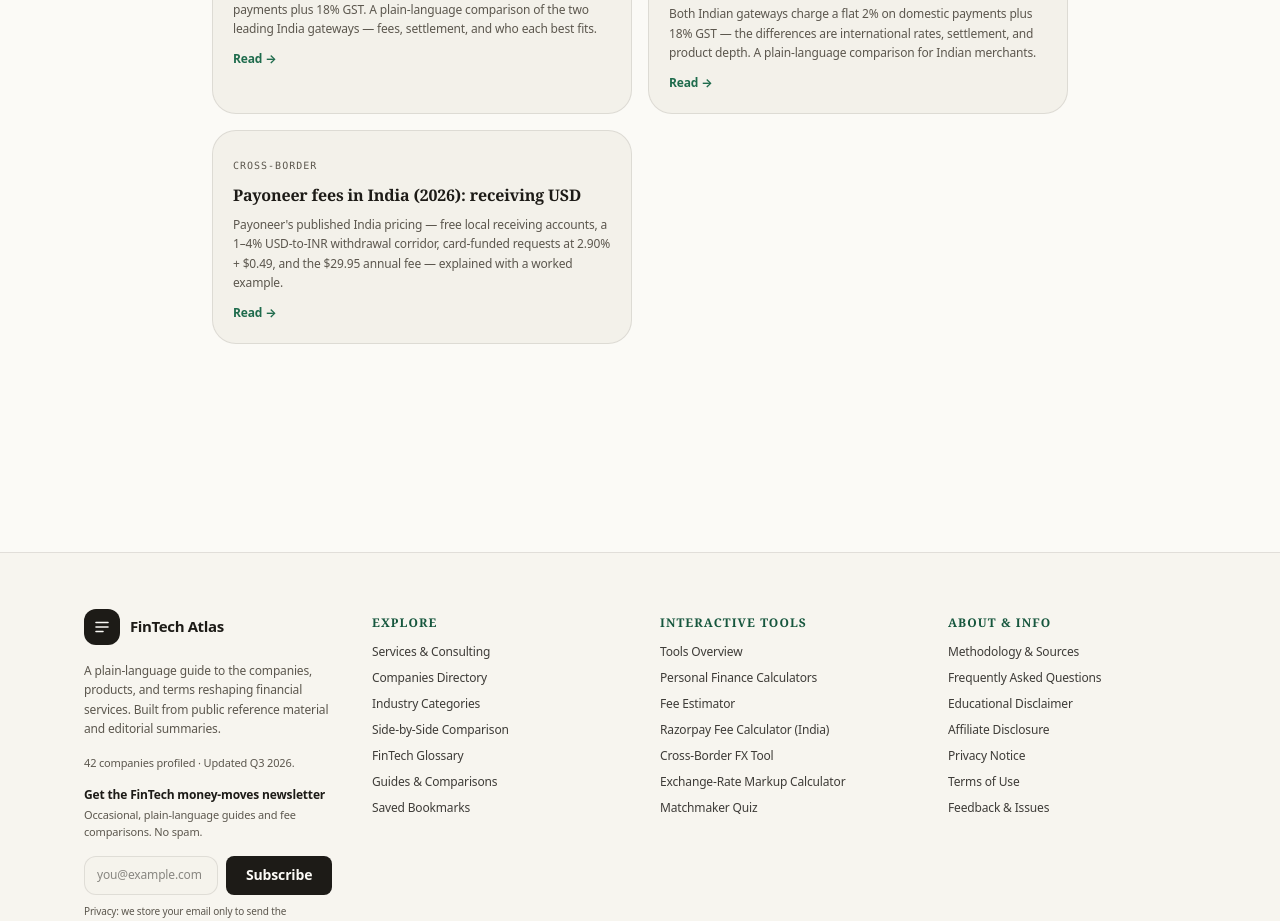
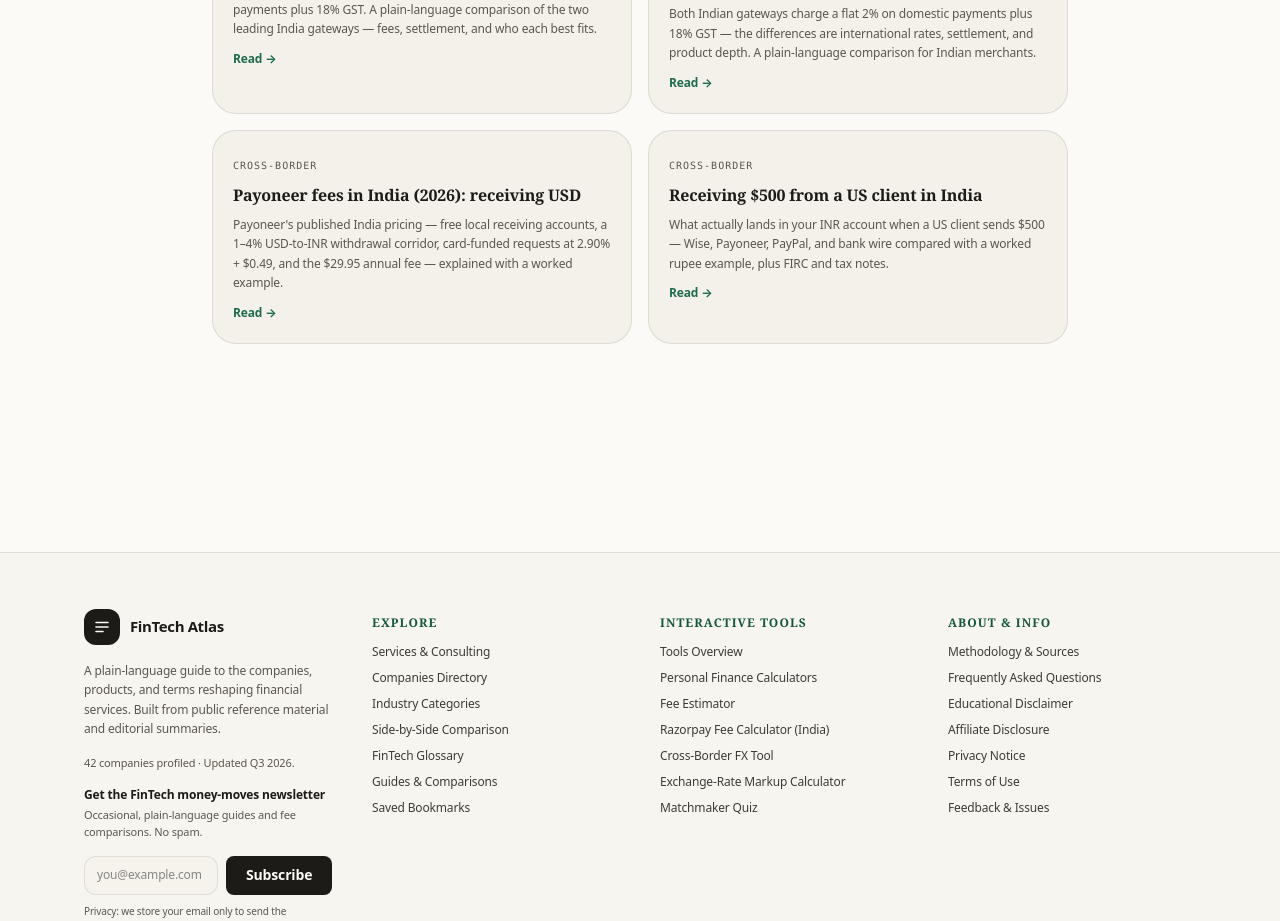
Before and after one commit to Harshit-sehgal/fintech-atlas, a Next.js app: page /articles in a window 1280 px wide. Shown: the part 1560-2481 px from the top of the page. Built offline with nearby package versions, Linux system fonts and the light colour scheme; no server answers.

Commit message:
Month-3 article 17: 'Receiving $500 from a US client in India' — worked ₹-landed table (Wise ≈ ₹41,080 vs PayPal ≈ ₹38,250 at ₹83/USD vintage), FIRC/FEMA/44ADA notes, scenario picks, tool cross-links; RSS 14, sitemap 88, 266 JSON-LD; ISSUES rows refreshed

```diff
--- a/src/data/articles.ts
+++ b/src/data/articles.ts
@@ -954,6 +954,97 @@
       },
     ],
   },
+  {
+    slug: "receiving-500-usd-from-us-client-in-india",
+    title: "Receiving $500 from a US client in India",
+    description:
+      "What actually lands in your INR account when a US client sends $500 — Wise, Payoneer, PayPal, and bank wire compared with a worked rupee example, plus FIRC and tax notes.",
+    publishedAt: "2026-08-04",
+    updatedAt: "2026-08-04",
+    category: "Cross-Border",
+    relatedCompanySlugs: ["wise", "payoneer", "paypal", "revolut"],
+    ctas: [
+      { slug: "wise", label: "Open Wise", placement: "compare-vs" },
+      { slug: "payoneer", label: "Visit Payoneer", placement: "compare-vs" },
+      { slug: "paypal", label: "Visit PayPal", placement: "compare-vs" },
+    ],
+    relatedTool: { href: "/tools/remittance", label: "Estimate transfer costs" },
+    body: [
+      {
+        type: "p",
+        text: "A US client sends you $500. What lands in your INR account depends on the channel they use: the fee the provider takes, the exchange-rate spread, and how long the money takes. At an illustrative ₹83/USD mid-market rate (2026 catalog vintage), the cheapest and the priciest routes differ by roughly ₹2,800 — about 7% of the amount. The short version: Wise is the cheapest and fastest for most freelancers, bank wires hide their cost in the rate, PayPal is the most expensive, and Payoneer wins when the client already pays through marketplace rails.",
+      },
+      {
+        type: "h2",
+        text: "What each channel delivers for $500",
+      },
+      {
+        type: "table",
+        headers: ["Channel", "Upfront fee", "FX markup", "You receive (₹)", "Typical time"],
+        rows: [
+          ["Wise", "≈ $5.10 flat", "0% — mid-market rate", "≈ ₹41,080", "Minutes–hours"],
+          ["Payoneer", "$0 to receive", "1–4% corridor (2% illustrated)", "≈ ₹40,670", "1–2 business days"],
+          ["Bank wire (SWIFT)", "₹850–1,500 incoming + sender's bank fees", "≈ 4.5% corridor", "≈ ₹38,600", "2–5 business days"],
+          ["PayPal", "4.4% + $0.49", "≈ 3.5% FX spread", "≈ ₹38,250", "Instant–1 day"],
+        ],
+      },
+      {
+        type: "h2",
+        text: "Where the differences come from",
+      },
+      {
+        type: "ul",
+        items: [
+          "Wise converts at the mid-market rate and charges a flat upfront fee (≈ 0.5% at this size), so the FX cost is visible before anyone sends anything.",
+          "Payoneer's USD→INR withdrawal spread (1–4%, corridor-dependent) is hidden inside the conversion — check the exact rate in the Fees section before confirming.",
+          "PayPal's 4.4% + $0.49 cross-border fee applies to receiving personal payments from abroad, and its conversion spread sits on top.",
+          "Bank wires look cheap on paper but add double-ended fees (your client's bank + incoming SWIFT charges) plus the bank's FX margin — the classic hidden-markup trap.",
+        ],
+      },
+      {
+        type: "h2",
+        text: "FIRC, records, and tax",
+      },
+      {
+        type: "p",
+        text: "A $500 inward remittance arrives through the banking channel and is recorded under FEMA like any other foreign receipt. For amounts this small, your bank's credit advice is the practical record — you can request a formal Foreign Inward Remittance Certificate (FIRC) from your branch whenever you need one for tax or documentation purposes.",
+      },
+      {
+        type: "ul",
+        items: [
+          "A US client generally does not deduct Indian TDS, so the gross receipt lands in full — but the amount is business income for you.",
+          "Many freelancers pay tax on a presumptive basis under Section 44ADA when eligible (professional income, turnover within limits) — the India–US tax treaty prevents double taxation.",
+          "Keep the credit advice and any FIRC with your invoices; they are the evidence trail if a bank or the tax office ever asks.",
+          "This is editorial guidance, not tax or legal advice — run your numbers past a CA.",
+        ],
+      },
+      {
+        type: "h2",
+        text: "Which channel should you pick?",
+      },
+      {
+        type: "ul",
+        items: [
+          "Occasional $500 from a direct client → Wise: cheapest, fastest, most transparent at this size.",
+          "Platform or marketplace payouts → Payoneer: the rail the platform already uses, and receiving is $0.",
+          "Client insists on PayPal → accept, but know you are paying ~7% versus Wise — asking the client to cover the fee is reasonable.",
+          "Large or recurring amounts → give the client your Wise USD account details so they can pay by domestic ACH transfer; receiving is $0 and there is no SWIFT chain.",
+        ],
+      },
+      {
+        type: "h2",
+        text: "Run your own numbers",
+      },
+      {
+        type: "p",
+        text: "The exact gap depends on the day's rate and your specific corridor. Use the Cross-Border FX Estimator to compare providers for your actual amount, and the exchange-rate markup calculator to expose the hidden spread of any rate you are offered.",
+      },
+      {
+        type: "p",
+        text: "Editorial note: figures are illustrative from the 2026 catalog vintage (₹83/USD mid-market snapshot), not live quotes or financial advice. Fee schedules and FX programs change — verify the current rate before confirming any transfer.",
+      },
+    ],
+  },
 ];
 
 export function getArticleBySlug(slug: string): Article | undefined {
```
Also changed, not shown: 1 other file (tests, documents, lock files or other folders).
